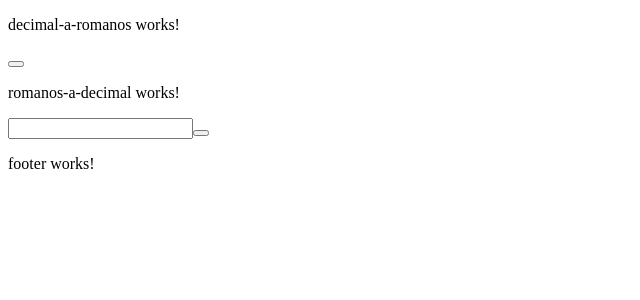
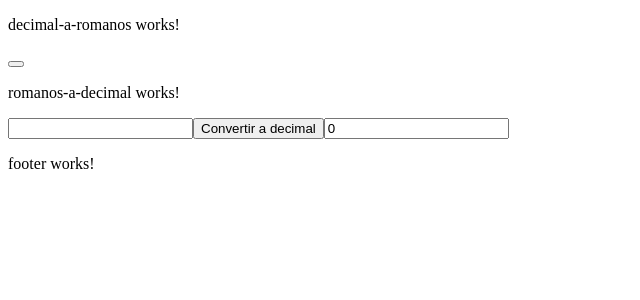
Before and after one commit to FacuBritez/Numeros-Romanos, an Angular app: page / in a window 1280 px wide. Shown: the top 300 px of the page, without its empty margins (0-640 px from the left). Built offline with nearby package versions, Linux system fonts and the light colour scheme.

Commit message:
Terminando de hacer que funcione correctamente

```diff
--- a/src/app/components/romanos-a-decimal/romanos-a-decimal.component.html
+++ b/src/app/components/romanos-a-decimal/romanos-a-decimal.component.html
@@ -1,3 +1,4 @@
 <p>romanos-a-decimal works!</p>
-<input id="toDecimal" [(ngModel)]="numeroRomano" (keyup.enter)="this.romanosADecimalService.convertToDecimal(numeroRomano)">
-<button (click)="( ( this.romanosADecimalService.convertToDecimal(numeroRomano)) )"></button>
+<input id="toDecimal" [(ngModel)]="numeroRomano" (keyup.enter)="actualiza(numeroRomano)">
+<button (click)="( actualiza(numeroRomano) )">Convertir a decimal</button>
+<input id="decimalOutput" [(ngModel)]="decimalResult">
--- a/src/app/components/romanos-a-decimal/romanos-a-decimal.component.ts
+++ b/src/app/components/romanos-a-decimal/romanos-a-decimal.component.ts
@@ -9,6 +9,11 @@ import { RomanosADecimalService } from 'src/app/services/romanos-a-decimal.servi
 export class RomanosADecimalComponent implements OnInit {
 
   numeroRomano: string = '';
+  decimalResult: number = 0;
+
+  actualiza(numeroRomano: string) {
+    this.decimalResult = this.romanosADecimalService.convertToDecimal(numeroRomano);
+  }
 
   constructor (public romanosADecimalService:RomanosADecimalService){
   }
--- a/src/app/services/romanos-a-decimal.service.ts
+++ b/src/app/services/romanos-a-decimal.service.ts
@@ -70,6 +70,6 @@ export class RomanosADecimalService {
         }
       }
     }
-    return console.log(numeroDecimal);
+    return numeroDecimal /*console.log(numeroDecimal)*/;
   }
 }
```
